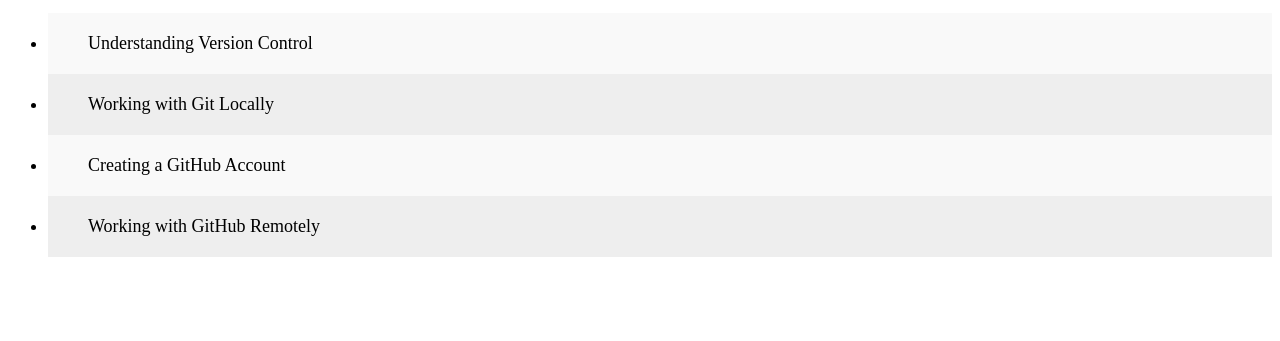
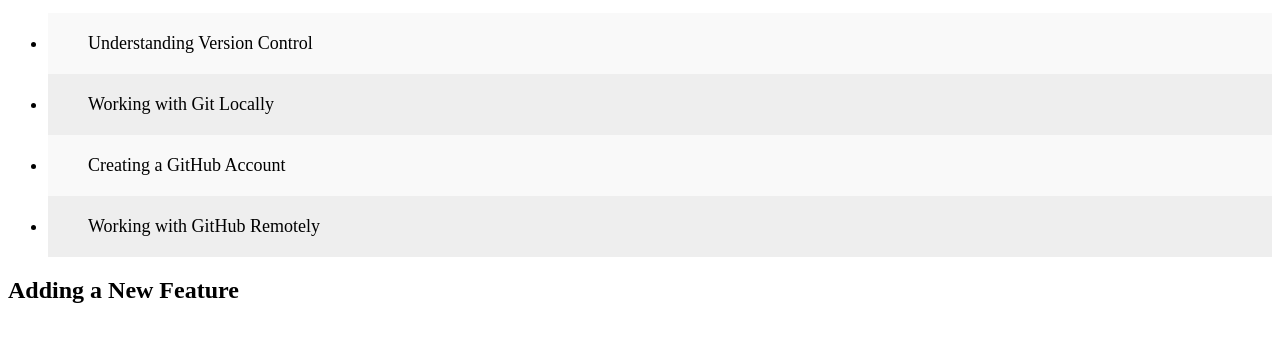
Before and after one commit to Dicksonoo/git-course, a plain HTML site: page index.html in a window 1280 px wide. Shown: the part 101-442 px from the top of the page. Drawn offline with Linux system fonts and the light colour scheme.

Commit message:
Update index.html

```diff
--- a/index.html
+++ b/index.html
@@ -39,5 +39,7 @@
         <li>Creating a GitHub Account</li>
         <li>Working with GitHub Remotely</li>
     </ul>
+
+    <h2>Adding a New Feature</h2>
 </body>
 </html>
```
